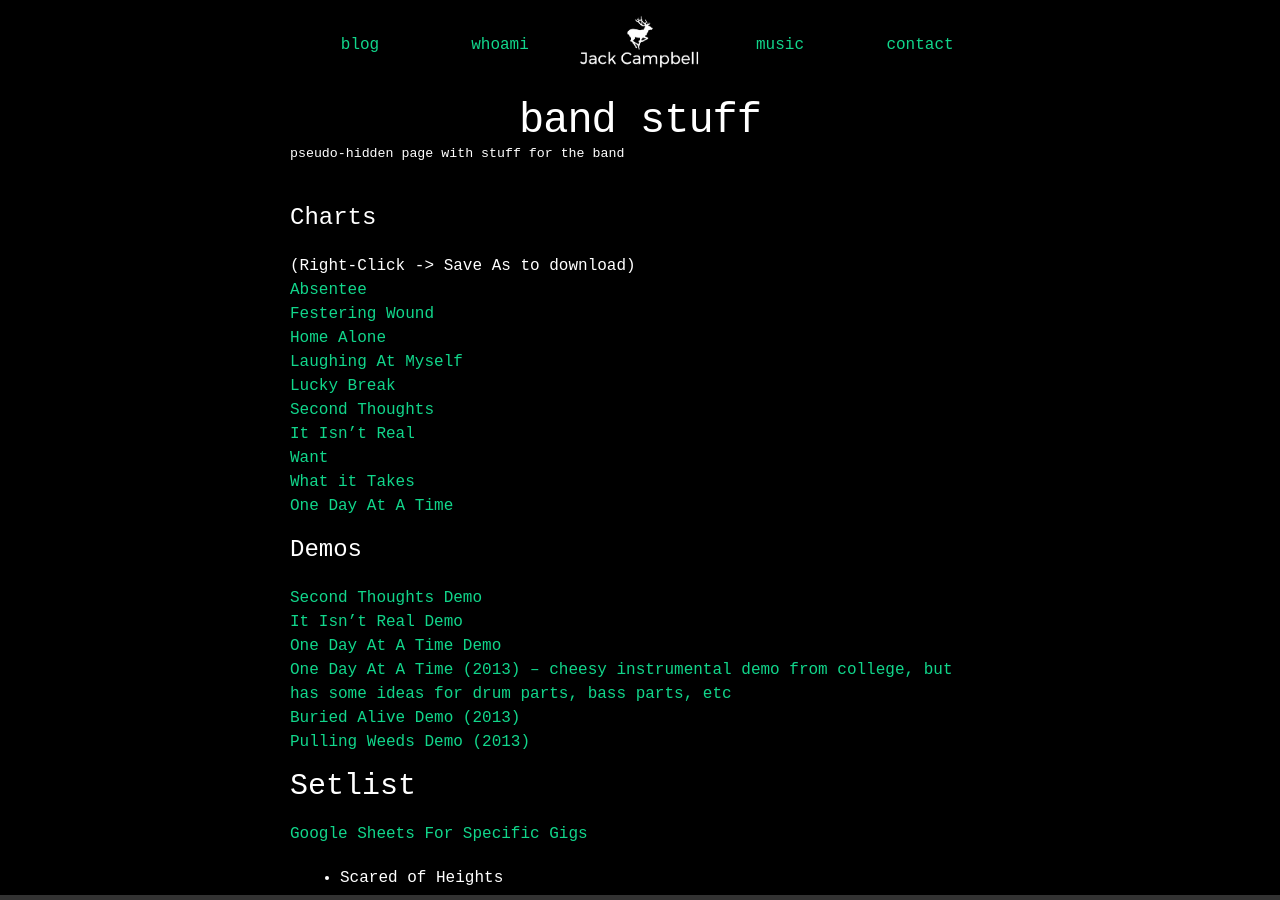
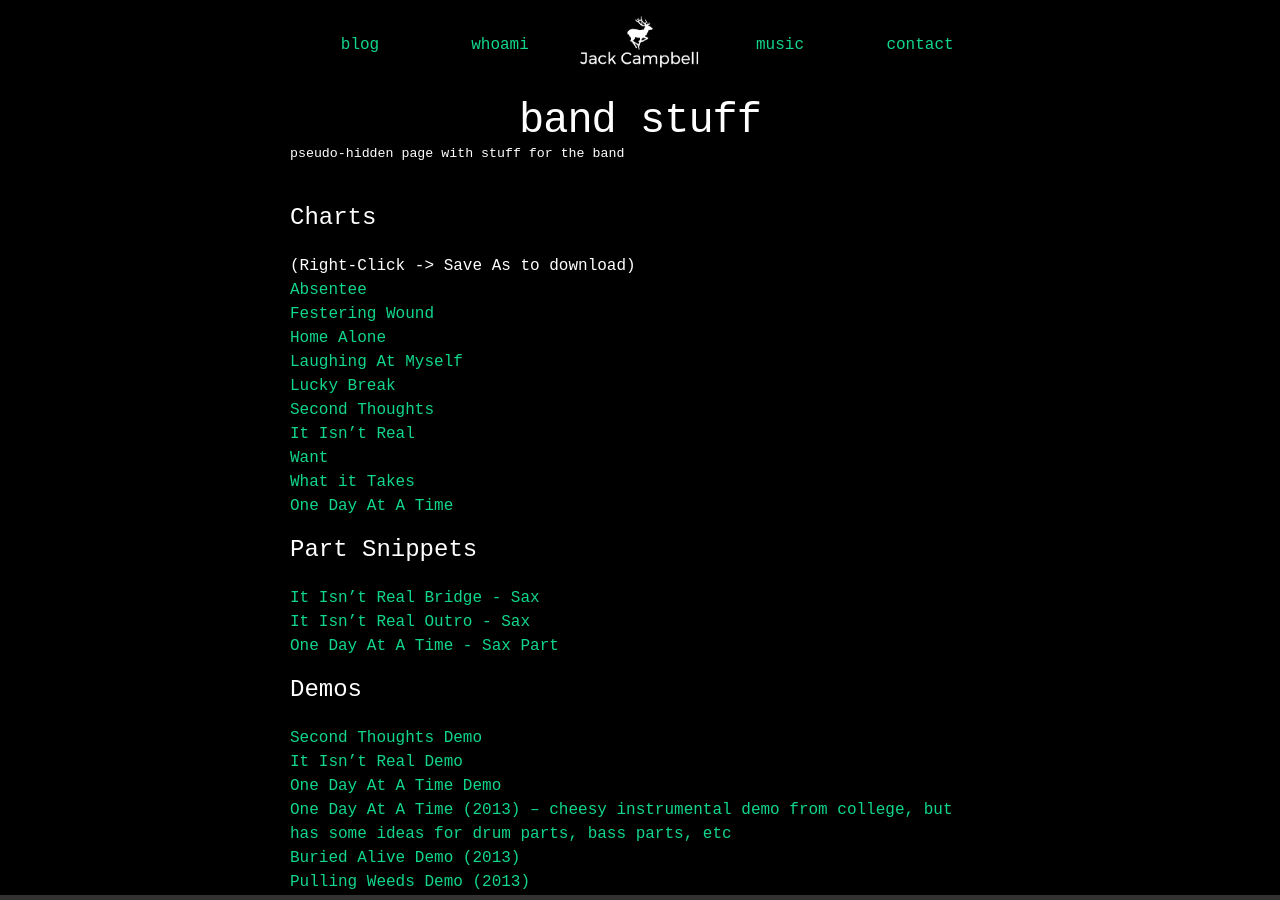
Before and after one commit to jcampbellcodes/jcampbellcodes.github.io, a Jekyll site: the page built from band_stuff.md, in a window 1280 px wide and 900 px high. Built offline with Jekyll 4.4.1, drawn with Linux system fonts in a browser that asks for light colours; nearby versions of some CDN libraries.

Commit message:
Add new sax parts

```diff
--- a/band_stuff.md
+++ b/band_stuff.md
@@ -29,6 +29,15 @@ permalink: /band_stuff/
 <br>
 <a href="charts/one-day-at-a-time-chart.pdf">One Day At A Time</a>
 <br>
+
+# Part Snippets
+
+<br>
+<a href="charts/itisntrealbridge-transposed.pdf">It Isn't Real Bridge - Sax</a>
+<br>
+<a href="charts/itisntrealmelody-transposed.pdf">It Isn't Real Outro - Sax</a>
+<br>
+<a href="charts/one-day-at-a-time-hook-transposed.jpg">One Day At A Time - Sax Part</a>
 
 # Demos
 
```
Also changed, not shown: band_stuff/charts/one-day-at-a-time-hook-transposed.jpg (added), 2 other files.
